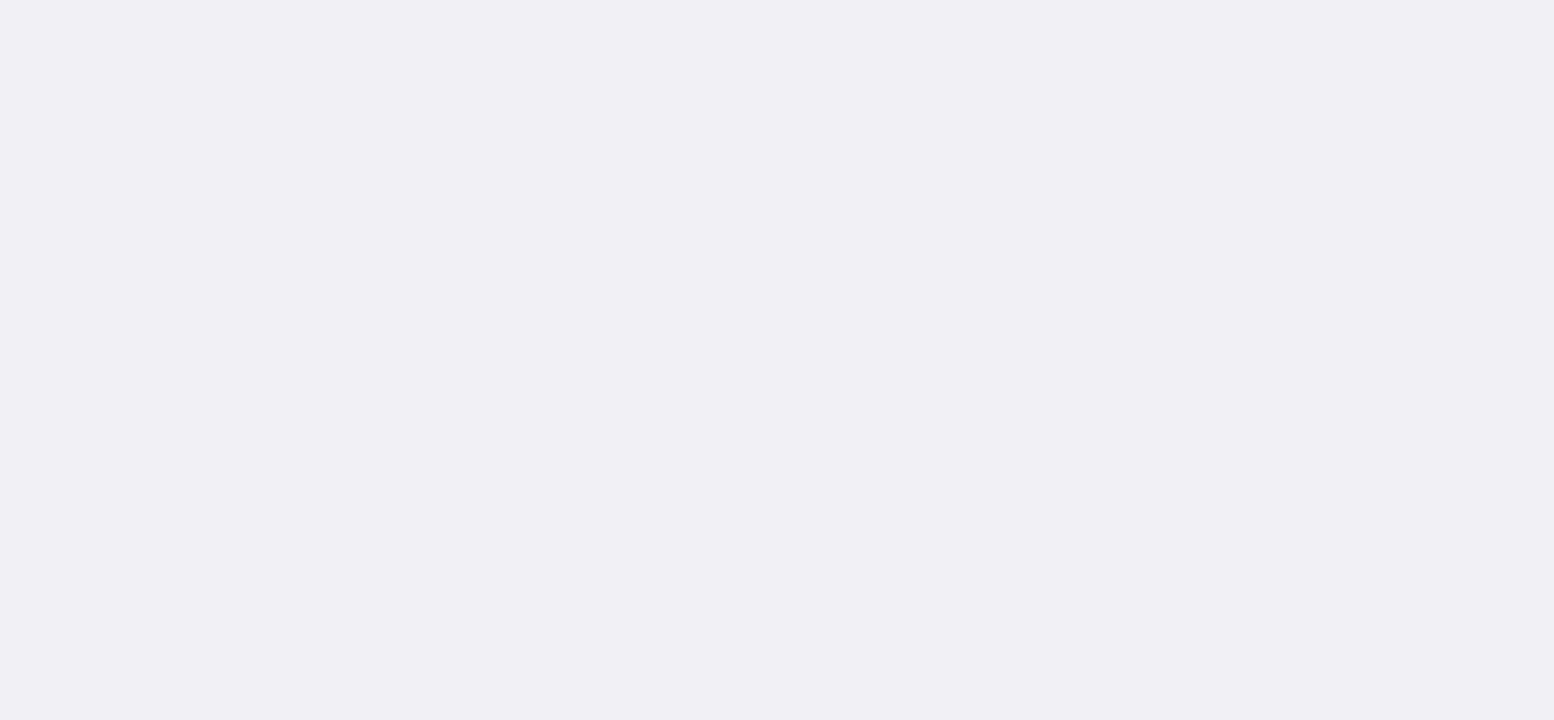
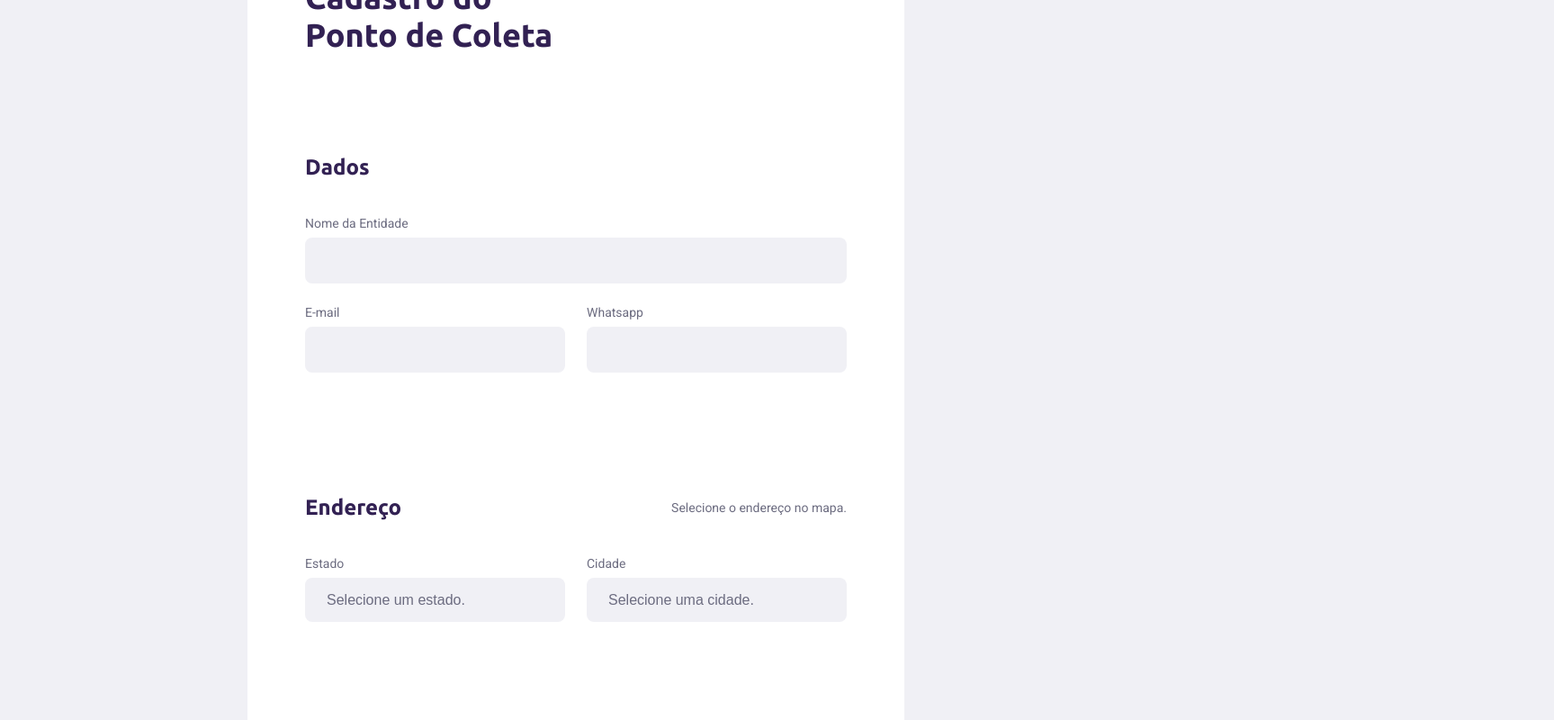
Before and after one commit to r0cc4t0/nlw-01-booster, a React (Create React App) app in the folder web/: page /points in a window 1280 px wide. Shown: the part 260-1060 px from the top of the page at 90% size, 1727 px wide, since content can reach past the window. Before the commit the page ends 800 px from the top, so only its background shows below. Built offline with nearby package versions, Linux system fonts and the light colour scheme; the HTML template or start-up script is replaced by a standard one.

Commit message:
Web Application Collection Points Page

```diff
--- a/web/src/pages/CollectionPoints/index.tsx
+++ b/web/src/pages/CollectionPoints/index.tsx
@@ -1,9 +1,109 @@
 import React from 'react';
+import { FiArrowLeft } from 'react-icons/fi';
+import { Link } from 'react-router-dom';
+import './styles.css';
+import logo from '../../assets/logo.svg';
 
 const CollectionPoints = () => {
+
   return (
-    <h1>Collection Points</h1>
+    <div id="page-collection-point">
+      <header>
+        <img src={logo} alt="Ecoleta" />
+        <Link to="/">
+          <FiArrowLeft />
+          Voltar para Home
+        </Link>
+      </header>
+
+      <form>
+        <h1>Cadastro do <br /> Ponto de Coleta</h1>
+
+        <fieldset>
+          <header role="legend">
+            <h2>Dados</h2>
+          </header>
+
+          <div className="field">
+            <label htmlFor="name">Nome da Entidade</label>
+            <input type="text" name="name" id="name" />
+          </div>
+
+          <div className="field-group">
+            <div className="field">
+              <label htmlFor="email">E-mail</label>
+              <input type="email" name="email" id="email" />
+            </div>
+
+            <div className="field">
+              <label htmlFor="whatsapp">Whatsapp</label>
+              <input type="text" name="whatsapp" id="whatsapp" />
+            </div>
+          </div>
+        </fieldset>
+
+        <fieldset>
+          <header role="legend">
+            <h2>Endereço</h2>
+            <span>Selecione o endereço no mapa.</span>
+          </header>
+
+          <div className="field-group">
+            <div className="field">
+              <label htmlFor="state">Estado</label>
+              <select name="state" id="state">
+                <option value="0">Selecione um estado.</option>
+              </select>
+            </div>
+
+            <div className="field">
+              <label htmlFor="city">Cidade</label>
+              <select name="city" id="city">
+                <option value="0">Selecione uma cidade.</option>
+              </select>
+            </div>
+          </div>
+        </fieldset>
+
+        <fieldset>
+          <header role="legend">
+            <h2>Ítens de Coleta</h2>
+            <span>Selecione um ou mais ítens abaixo.</span>
+          </header>
+
+          <ul className="items-grid">
+            <li>
+              <img src="http://localhost:3333/uploads/lampadas.svg" alt="Lâmpadas" />
+              <span>Lâmpadas</span>
+            </li>
+            <li>
+              <img src="http://localhost:3333/uploads/baterias.svg" alt="Pilhas e Baterias" />
+              <span>Pilhas e Baterias</span>
+            </li>
+            <li>
+              <img src="http://localhost:3333/uploads/papeis-papelao.svg" alt="Papéis e Papelão" />
+              <span>Papéis e Papelão</span>
+            </li>
+            <li>
+              <img src="http://localhost:3333/uploads/eletronicos.svg" alt="Resíduos Eletrônicos" />
+              <span>Resíduos Eletrônicos</span>
+            </li>
+            <li>
+              <img src="http://localhost:3333/uploads/organicos.svg" alt="Resíduos Orgânicos" />
+              <span>Resíduos Orgânicos</span>
+            </li>
+            <li>
+              <img src="http://localhost:3333/uploads/oleo.svg" alt="Óleo de Cozinha" />
+              <span>Óleo de Cozinha</span>
+            </li>
+          </ul>
+        </fieldset>
+
+        <button type="submit">Cadastrar ponto de coleta.</button>
+      </form>
+    </div>
   );
+
 };
 
 export default CollectionPoints;
--- /dev/null
+++ b/web/src/pages/CollectionPoints/styles.css
@@ -0,0 +1,194 @@
+#page-collection-point {
+  width: 100%;
+  max-width: 1100px;
+  margin: 0 auto;
+}
+
+#page-collection-point header {
+  margin-top: 48px;
+  display: flex;
+  justify-content: space-between;
+  align-items: center;
+}
+
+#page-collection-point header a {
+  color: var(--title-color);
+  font-weight: bold;
+  text-decoration: none;
+  display: flex;
+  align-items: center;
+}
+
+#page-collection-point header a svg {
+  margin-right: 16px;
+  color: var(--primary-color);
+}
+
+#page-collection-point form {
+  margin: 80px auto;
+  padding: 64px;
+  max-width: 730px;
+  background: #fff;
+  border-radius: 8px;
+  display: flex;
+  flex-direction: column;
+}
+
+#page-collection-point form h1 {
+  font-size: 36px;
+}
+
+#page-collection-point form fieldset {
+  margin-top: 64px;
+  min-inline-size: auto;
+  border: 0;
+}
+
+#page-collection-point form header[role="legend"] {
+  width: 100%;
+  display: flex;
+  justify-content: space-between;
+  align-items: center;
+  margin-bottom: 40px;
+}
+
+#page-collection-point form header[role="legend"] h2 {
+  font-size: 24px;
+}
+
+#page-collection-point form header[role="legend"] span {
+  font-size: 14px;
+  font-weight: normal;
+  color: var(--text-color);
+}
+
+#page-collection-point form .field-group {
+  flex: 1;
+  display: flex;
+}
+
+#page-collection-point form .field {
+  flex: 1;
+  display: flex;
+  flex-direction: column;
+  margin-bottom: 24px;
+}
+
+#page-collection-point form .field input[type=text],
+#page-collection-point form .field input[type=email],
+#page-collection-point form .field input[type=number] {
+  flex: 1;
+  background: #f0f0f5;
+  border-radius: 8px;
+  border: 0;
+  padding: 16px 24px;
+  font-size: 16px;
+  color: #6c6c80;
+}
+
+#page-collection-point form .field select {
+  -webkit-appearance: none;
+  -moz-appearance: none;
+  appearance: none;
+  flex: 1;
+  background: #f0f0f5;
+  border-radius: 8px;
+  border: 0;
+  padding: 16px 24px;
+  font-size: 16px;
+  color: #6c6c80;
+}
+
+#page-collection-point form .field input::placeholder {
+  color: #a0a0b2;
+}
+
+#page-collection-point form .field label {
+  font-size: 14px;
+  margin-bottom: 8px;
+}
+
+#page-collection-point form .field :disabled {
+  cursor: not-allowed;
+}
+
+#page-collection-point form .field-group .field + .field {
+  margin-left: 24px;
+}
+
+#page-collection-point form .field-group input + input {
+  margin-left: 24px;
+}
+
+#page-collection-point form .field-check {
+  flex-direction: row;
+  align-items: center;
+}
+
+#page-collection-point form .field-check input[type=checkbox] {
+  background: #f0f0f5;
+}
+
+#page-collection-point form .field-check label {
+  margin: 0 0 0 8px;
+}
+
+#page-collection-point form .leaflet-container {
+  width: 100%;
+  height: 350px;
+  border-radius: 8px;
+  margin-bottom: 24px;
+}
+
+#page-collection-point form button {
+  width: 260px;
+  height: 56px;
+  background: var(--primary-color);
+  border-radius: 8px;
+  color: #fff;
+  font-weight: bold;
+  font-size: 16px;
+  border: 0;
+  align-self: flex-end;
+  margin-top: 40px;
+  transition: background-color 0.2s;
+  cursor: pointer;
+}
+
+#page-collection-point form button:hover {
+  background: #2fb86e;
+}
+
+.items-grid {
+  display: grid;
+  grid-template-columns: repeat(3, 1fr);
+  gap: 16px;
+  list-style: none;
+}
+
+.items-grid li {
+  background: #f5f5f5;
+  border: 2px solid #f5f5f5;
+  height: 180px;
+  border-radius: 8px;
+  padding: 32px 24px 16px;
+  display: flex;
+  flex-direction: column;
+  justify-content: space-between;
+  align-items: center;
+  text-align: center;
+  cursor: pointer;
+}
+
+.items-grid li span {
+  flex: 1;
+  margin-top: 12px;
+  display: flex;
+  align-items: center;
+  color: var(--title-color);
+}
+
+.items-grid li.selected {
+  background: #e1faec;
+  border: 2px solid #34cb79;
+}
--- a/web/src/pages/Home/index.tsx
+++ b/web/src/pages/Home/index.tsx
@@ -22,7 +22,7 @@
             <span>
               <FiLogIn />
             </span>
-            <strong>Cadastre um ponto de coleta</strong>
+            <strong>Cadastre um ponto de coleta.</strong>
           </Link>
         </main>
 
```
